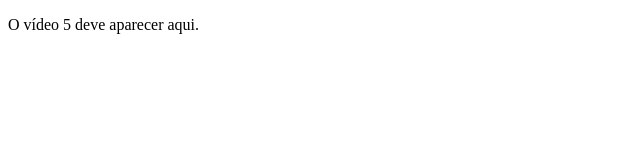
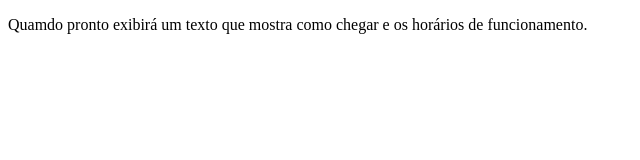
Before and after one commit to jvictorm/jvictorm.github.io, a plain HTML site: page recanto/videos/video5.html in a window 1280 px wide. Shown: the whole page, without its empty margins (0-640 px from the left). Drawn offline with Linux system fonts and the light colour scheme.

Commit message:
Update video5.html
Redefine o conteúdo associado ao QRcode 5.

```diff
--- a/recanto/videos/video5.html
+++ b/recanto/videos/video5.html
@@ -6,6 +6,7 @@
     <title>Recanto</title>
 </head>
 <body>
-    <p>O vídeo 5 deve aparecer aqui. </p>
+   <!-- <p>O vídeo 5 deve aparecer aqui. </p> -->
+    <p>Quamdo pronto exibirá um texto que mostra como chegar e os horários de funcionamento. </p>
 </body>
 </html>
```
